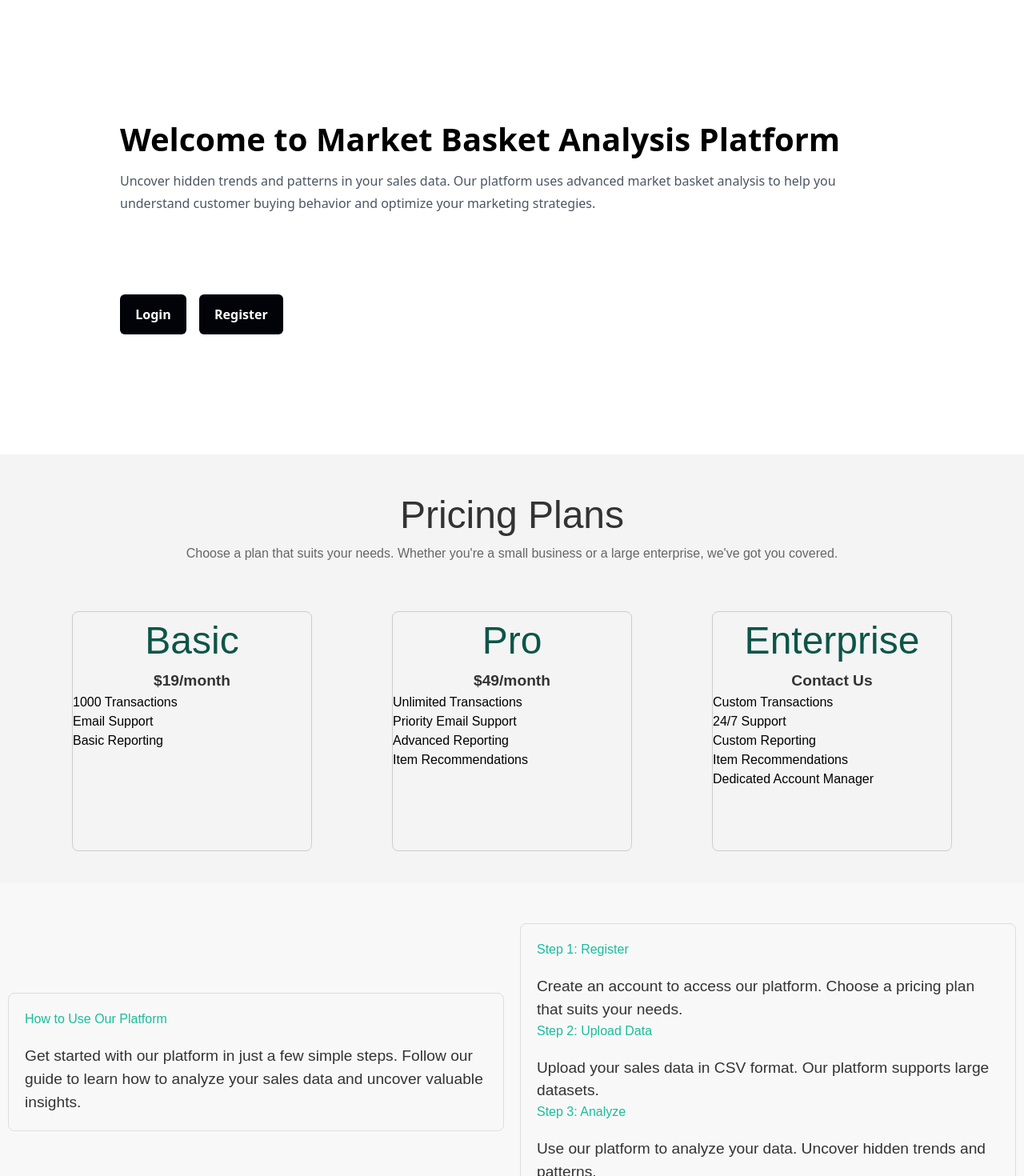
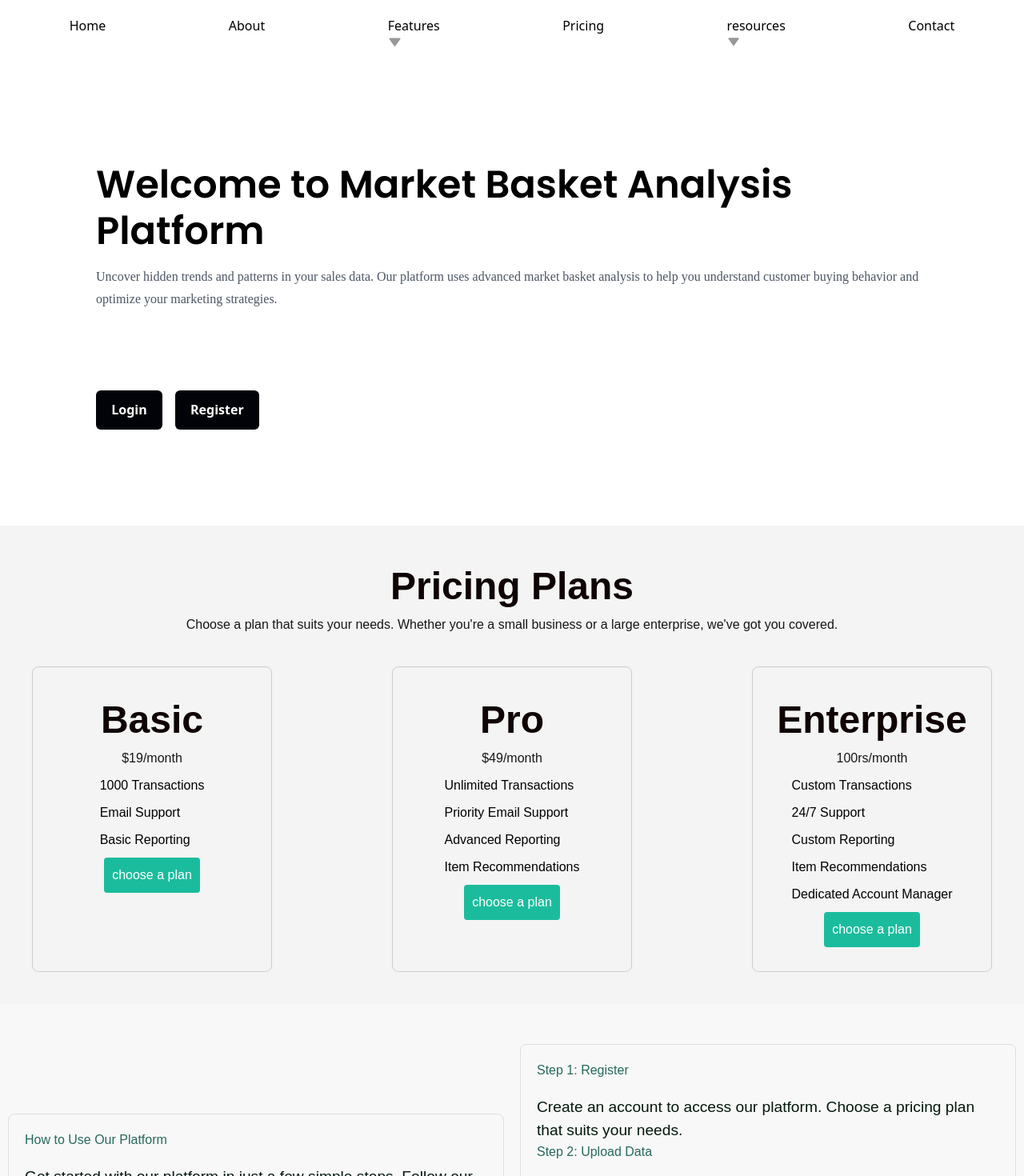
Before and after one commit to Bikrambhattaraii/MarketBasketAnalysisFrontend, a React (Vite) app: page / in a window 1280 px wide. Shown: the top 1470 px of the page at 80% size. Built offline with nearby package versions, Linux system fonts and the light colour scheme.

Commit message:
frontend updated

```diff
--- a/package.json
+++ b/package.json
@@ -11,6 +11,7 @@
   },
   "dependencies": {
     "axios": "^1.6.5",
+    "google-fonts": "^1.0.0",
     "react": "^18.2.0",
     "react-dom": "^18.2.0",
     "react-icons": "^5.0.1",
--- a/src/component/Header.jsx
+++ b/src/component/Header.jsx
@@ -1,20 +1,81 @@
-import React from "react";
-import '../styles/HeaderStyle.css'
+import React, { useState } from "react";
+import "../styles/HeaderStyle.css";
+import { BiSolidDownArrow } from "react-icons/bi";
+
+
 export const Header = () => {
-  return(
+  // const [open, setOpen] = useState(false);
+  return (
     <header>
       <nav className="nav-container">
-        <ul>
+        <ul className="nav-items">
           <li>Home</li>
           <li>About</li>
-    <li>Features</li>
+          <li>
+
+            Features <BiSolidDownArrow size={17} className="icon-dropdown"/>
+            <ul className="options-list">
+              <li>
+                <div className="dropdown-options-list">
+                    Anlaytics <p>upragde your reports with advance analytics</p>{" "}
+                </div>
+              </li>
+              <li>
+                <div className="dropdown-options-list">
+                  Developer tools{" "}
+                  <p>extend your application with developer tools</p>
+                </div>{" "}
+              </li>
+              <li>
+                <div className="dropdown-options-list">
+                  Security and & compillance{" "}
+                  <p>keep your data secure with our security feature</p>{" "}
+                </div>{" "}
+              </li>
+              <li>
+                <div className="dropdown-options-list">
+                  Scalability{" "}
+                  <p>scale your application with our infrastructure</p>
+                </div>{" "}
+              </li>
+            </ul>
+          </li>
           <li>Pricing</li>
-    <li>services</li>
+          <li>
+            resources
+            <BiSolidDownArrow className="icon-dropdown" />
 
+            <ul className="options-list resources">
+
+
+              <li>
+                <div className="options-list-resources-dropdown">
+                  Blog posts
+                  <p>Read Our latest Blogs</p>
+                </div>
+              </li>
+
+              <li>
+                <div className="options-list-resources-dropdown">
+                  Case studies <p> read our case studies</p>
+                </div>
+              </li>
+              <li>
+                <div className="options-list-resources-dropdown">
+                  Documentation <p> read our documentation</p>
+                </div>
+              </li>
+              <li>
+                <div className="options-list-resources-dropdown">
+                  Help Center
+                  <p>Contact for support</p>
+                </div>
+              </li>
             </ul>
-
+          </li>
+          <li>Contact</li>
+        </ul>
       </nav>
-
     </header>
-  )
+  );
 };
--- a/src/pages/LandingPage.jsx
+++ b/src/pages/LandingPage.jsx
@@ -1,9 +1,43 @@
 import { Link } from "react-router-dom";
 import "../styles/Landingpage.css";
 
+import { Header } from "../component/Header";
 export default function LandingPage() {
+  const plansData = [
+    {
+      name: "Basic",
+      price: "$19/month",
+      features: ["1000 Transactions", "Email Support", "Basic Reporting"],
+      buttonLabel: "choose a plan",
+    },
+    {
+      name: "Pro",
+      price: "$49/month",
+      features: [
+        "Unlimited Transactions",
+        "Priority Email Support",
+        "Advanced Reporting",
+        "Item Recommendations",
+      ],
+      buttonLabel: "choose a plan",
+    },
+    {
+      name: "Enterprise",
+      price: "100rs/month",
+      features: [
+        "Custom Transactions",
+        "24/7 Support",
+        "Custom Reporting",
+        "Item Recommendations",
+        "Dedicated Account Manager",
+      ],
+      buttonLabel: "choose a plan",
+    },
+  ];
+
   return (
     <>
+      <Header />
       <section className="container-landing-page-mainpage">
         <div>
           <div>
@@ -39,43 +73,18 @@ export default function LandingPage() {
             </div>
           </div>
           <div className="plans-container">
-            <div className="basic-plans">
-              <div>
-                <h2>Basic</h2>
-                <p>$19/month</p>
+            {plansData.map((plan, index) => (
+              <div key={index} className="plans-card">
+                <h2>{plan.name}</h2>
+                <p>{plan.price}</p>
                 <ul>
-                  <li>1000 Transactions</li>
-                  <li>Email Support</li>
-                  <li>Basic Reporting</li>
+                  {plan.features.map((feature, i) => (
+                    <li key={i}>{feature}</li>
+                  ))}
                 </ul>
+                <button className="btn">{plan.buttonLabel}</button>
               </div>
-            </div>
-
-            <div>
-              <div className="pro-plans">
-                <h2>Pro</h2>
-                <p>$49/month</p>
-                <ul>
-                  <li>Unlimited Transactions</li>
-                  <li>Priority Email Support</li>
-                  <li>Advanced Reporting</li>
-                  <li>Item Recommendations</li>
-                </ul>
-              </div>
-            </div>
-            <div className="enterprise-plans">
-              <div>
-                <h2>Enterprise</h2>
-                <p>Contact Us</p>
-                <ul>
-                  <li>Custom Transactions</li>
-                  <li>24/7 Support</li>
-                  <li>Custom Reporting</li>
-                  <li>Item Recommendations</li>
-                  <li>Dedicated Account Manager</li>
-                </ul>
-              </div>
-            </div>
+            ))}
           </div>
         </div>
       </section>
@@ -101,7 +110,6 @@ export default function LandingPage() {
                 </p>
               </div>
             </div>
-
             <div>
               <div>
                 <h2>Step 2: Upload Data</h2>
@@ -111,7 +119,6 @@ export default function LandingPage() {
                 </p>
               </div>
             </div>
-
             <div>
               <div>
                 <h2>Step 3: Analyze</h2>
--- a/src/styles/HeaderStyle.css
+++ b/src/styles/HeaderStyle.css
@@ -1,15 +1,72 @@
-.nav-container{
-    height: 10vh;
-    background-color: #fff;
-    color: black;
-    padding:20px;
+.nav-container {
+  min-height: 9vh;
+  background-color: #fff;
+  color: black;
+  padding: 10px;
+  width: 100%;
+  cursor: pointer;
 }
-.nav-container ul{
+.nav-items {
+  list-style: none;
+  display: flex;
+  justify-content: space-around;
+  flex-direction: row;
+}
 
-    display: flex;
-    justify-content: space-around;
-    flex-direction: row;
+.nav-items li {
+  position: relative;
 }
-.nav-container ul li{
-    list-style: none;
+.options-list {
+  list-style: none;
+  padding: 15px;
+  position: absolute;
+  top: 2rem;
+  min-width: 400px;
+  right: 0;
+  border: 1px solid #ccc;
+  background-color: #fff;
+  display: none;
 }
+
+.nav-items li:hover .options-list {
+  display: block;
+}
+
+.options-list::before {
+  position: absolute;
+  content: "";
+  top: -1rem;
+  right: 1rem;
+  width: 25px;
+  height: 25px;
+  background-color: #fff;
+  transform: rotate(45deg);
+  border: 1px solid #ccc;
+}
+.dropdown-options-list {
+  margin-bottom: 20px;
+}
+.options-list-features {
+  margin-bottom: 10px;
+}
+
+.options-list-resources-dropdown {
+  margin-bottom: 10px;
+}
+.resources {
+  display: none;
+}
+.resources:hover {
+  display: block;
+}
+.icon-dropdown{
+  opacity: 40%;
+}
+.icon-dropdown:hover{
+  transform: rotate(45deg);
+}
+.options-list>li>div>p{
+opacity: 60%;
+margin-bottom: 5px;
+font-family:monospace;
+}
--- a/src/styles/Landingpage.css
+++ b/src/styles/Landingpage.css
@@ -1,21 +1,32 @@
+@import url("https://fonts.googleapis.com/css2?family=Poppins:ital,wght@0,100;0,200;0,300;0,400;0,500;0,600;0,700;0,800;0,900;1,100;1,200;1,300;1,400;1,500;1,600;1,700;1,800;1,900&display=swap");
+* {
+  margin: 0;
+  padding: 0;
+  box-sizing: border-box;
+}
+
 .container-landing-page-mainpage {
   max-width: 100%;
   margin-right: auto;
   margin-left: auto;
-  padding: 150px;
+  padding: 120px;
 }
-
 .container-landing-page-mainpage h1 {
-  font-size: 2.5rem;
+  font-size: 3rem;
   font-weight: bold;
   line-height: 1.2;
   margin-bottom: 0.9rem;
+  font-family: "Poppins", sans-serif;
+  font-weight: 600;
+  font-style: normal;
 }
-
 .container-landing-page-mainpage p {
   font-size: 1rem;
   line-height: 1.75;
   color: #4b5563;
+  font-family: "PT Serif", serif;
+  font-weight: 400;
+  font-style: normal;
 }
 
 .container-landing-page-mainpage a {
@@ -35,7 +46,7 @@
 }
 
 .container-landing-page-mainpage a:hover {
-  background-color:white;
+  background-color: white;
   color: black;
 }
 .container-pricing-plans {
@@ -45,26 +56,35 @@
 }
 
 .container-pricing-plans h2 {
-  color: #333;
+  color: #0f0303;
+  font-family: "Fira Sans", sans-serif;
+  font-weight: 600;
+  font-style: normal;
 }
 
 .container-pricing-plans p {
-  color: #666;
+  color: #191515;
+  font-weight: 500;
+  font-size: 1rem;
 }
-.basic-plans,
-.pro-plans,
-.enterprise-plans {
-  margin-top: 60px;
+.plans-card {
+  margin-top: 40px;
   border: 1px solid #ccc;
   border-radius: 8px;
   width: 300px;
-  height: 300px;
+  min-height: 340px;
+  display: flex;
+  flex-direction: column;
+  align-items: center;
+
+  padding: 30px;
 }
-.basic-plans h2,
-.pro-plans h2,
-.enterprise-plans h2 {
-  color: #0d5548;
-  font-size: 1.7rem;
+.plans-card ul li {
+  list-style: none;
+  text-align: start;
+}
+.plans-card h2 {
+  font-size: 1rem;
 }
 
 .basic-plans p,
@@ -75,15 +95,15 @@
   text-align: center;
   color: #333;
 }
-
-.basic-plans ul,
-.pro-plans ul,
-.enterprise-plans ul {
-  list-style: none;
+.btn {
+  margin-top: 10px;
+}
+.plans-card li {
+  margin-top: 10px;
 }
 .plans-container {
   display: flex;
-  justify-content: space-around;
+  justify-content: space-between;
 }
 .container-pricing-plans h2 {
   text-align: center;
@@ -97,7 +117,6 @@
   background-color: #f8f8f8;
   padding: 50px 0;
 }
-
 .container-how-to-use h2 {
   color: #333;
   margin-bottom: 20px;
@@ -123,12 +142,12 @@
 
 .container-how-to-use h2,
 .container-how-to-use > div > div > div h2 {
-  color: #1bbc9d;
+  color: #27695c;
 }
 
 .container-how-to-use > div > div > div p {
   font-size: 1.2em;
-  color: #333;
+  color: #02180c;
 }
 
 /* JOIN TEAM */
@@ -136,14 +155,14 @@
 .container-join-team {
   background-color: #dce1e0;
   color: #fff;
-    padding: 40px 20px;
+  padding: 150px;
   text-align: center;
   color: black;
 }
 
 .container-join-team h2 {
   font-size: 2.5em;
-    margin-bottom: 15px;
+  margin-bottom: 30px;
 }
 
 .container-join-team p {
@@ -159,19 +178,19 @@
 .container-join-team a {
   display: inline-block;
   padding: 10px 20px;
-    margin-top: 20px;
+  margin-top: 50px;
   margin-left: 10px;
   font-size: 1.2em;
   text-decoration: none;
-    color:white;
-    background-color:black;
+  color: white;
+  background-color: black;
   border-radius: 5px;
   transition: background-color 0.3s, color 0.3s;
 }
 
 .container-join-team a:hover {
   background-color: #fff; /* Change to your hover background color */
-    color:black; /* Change to your hover text color */
+  color: black; /* Change to your hover text color */
 }
 
 /* Footer */
@@ -196,5 +215,4 @@
   margin-right: 10px;
   text-decoration: none;
   color: #fff;
-    font-size:
 }
```
Also changed, not shown: 1 other file (tests, documents, lock files or other folders). Lines whose indentation alone changed are shown as unchanged.
